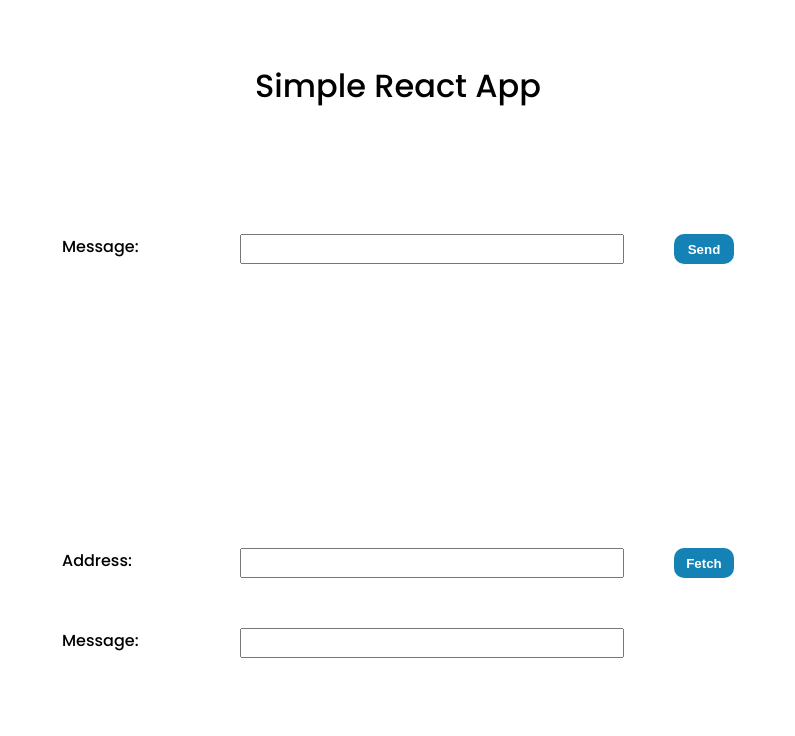
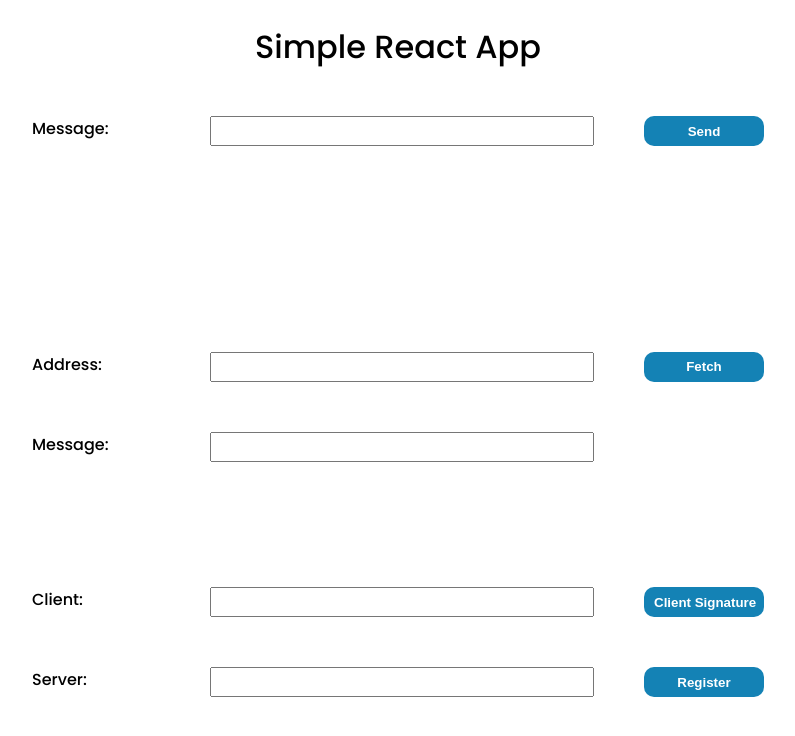
Before and after one commit to verify-xyz/did-profiles, a React (Create React App) app in the folder frontend/: page / in a window 1280 px wide. Shown: the top 736 px of the page, without its empty margins (242-1037 px from the left). Built offline with nearby package versions, Linux system fonts and the light colour scheme.

Commit message:
Client side register does not work with React

```diff
--- a/frontend/package.json
+++ b/frontend/package.json
@@ -7,6 +7,8 @@
     "@testing-library/jest-dom": "^5.16.5",
     "@testing-library/react": "^13.4.0",
     "@testing-library/user-event": "^13.5.0",
+    "ethers": "^5.7.2",
+    "ethr-did": "^2.3.6",
     "react": "^18.2.0",
     "react-dom": "^18.2.0",
     "react-scripts": "5.0.1",
--- a/frontend/src/App.js
+++ b/frontend/src/App.js
@@ -1,6 +1,8 @@
 import React, { useState, useEffect } from 'react';
 import './styles/styleApp.css';
 import ServerAPI from './api/serverAPI.js';
+import { RegisterServiceDto, ClientSignatureBody } from './dto/register.dto';
+import { ClientSign } from './network/client-sign';
 
 function App() {
     const [message, setMessage] = useState('');
@@ -53,6 +55,36 @@ function App() {
         setAddress(inputAddress);
     };
 
+    /**
+     * Client register button click - handler function
+     */
+    function clientRegisterButtonClickedHandler() {
+        // const inputAddress = window.document.getElementById('addressID').value;
+        // getMessageFromIPFS(inputAddress);
+        // setAddress(inputAddress);
+        const clientSigBody = createHardCodedClientSignatureBody();
+        console.log('clientSigBody--------------------');
+        console.log(clientSigBody);
+        const clientSign = new ClientSign();
+        clientSign.createSignatureAddService(clientSigBody.network, clientSigBody.service);
+    };
+
+    /**
+     * Server register button click - handler function
+     */
+    function serverRegisterButtonClickedHandler() {
+        // const inputAddress = window.document.getElementById('addressID').value;
+        // getMessageFromIPFS(inputAddress);
+        // setAddress(inputAddress);
+    };
+
+    function createHardCodedClientSignatureBody() {
+        const regService = new RegisterServiceDto('test', 'https://ipfs.io/ipfs/ID');
+        const clientSigBody = new ClientSignatureBody('goerli', regService);
+        console.log(clientSigBody);
+        return clientSigBody;
+    }
+
     return (
         <div className="appMainContainer">
             <h1 className="appHeader">Simple React App</h1>
@@ -71,6 +103,16 @@ function App() {
                 <label className="appLabel">Message:</label>
                 <input className="appInput" id="receivedMessageID" readOnly></input>
             </div>
+
+            <div className="appGridContainer03">
+                <label className="appLabelAddress">Client:</label>
+                <input className="appInputAddress" id="clientSignature" readOnly></input>
+                <button className="appButtonFetch" onClick={clientRegisterButtonClickedHandler}>Client Signature</button>
+
+                <label className="appLabel">Server:</label>
+                <input className="appInput" id="serverSignature" readOnly></input>
+                <button className="appButtonFetch" onClick={serverRegisterButtonClickedHandler}>Register</button>
+            </div>
         </div>
     );
 }
--- /dev/null
+++ b/frontend/src/dto/register.dto.js
@@ -0,0 +1,13 @@
+export class RegisterServiceDto {
+    constructor(type, serviceEndpoint) {
+        this.type = type;
+        this.serviceEndpoint = serviceEndpoint;
+    }
+}
+
+export class ClientSignatureBody {
+    constructor(network, service) {
+        this.network = network;
+        this.service = service;
+    }
+}
--- /dev/null
+++ b/frontend/src/network/client-sign.js
@@ -0,0 +1,59 @@
+import { EthrDID } from 'ethr-did';
+import { Wallet } from 'ethers';
+
+import { SigningKey } from '@ethersproject/signing-key';
+import { NetworkUtils } from './network-utils';
+
+export class ClientSign {
+    networkUtils = new NetworkUtils();
+
+    constructor() {
+        this.networkUtils = new NetworkUtils();
+
+        if (!process.env.REACT_APP_TEST_DID_KEY) {
+            throw new Error('Missing env - TEST_DID_KEY');
+        }
+    }
+
+    // This generates the signature needed for server-side /register
+    // privateKey is the user's DID key. This signature will be used to write a service attribute to the EthrDID contract.
+    async createSignatureAddService(network, service) {
+        const provider = this.networkUtils.getNetworkProviderFor(network);
+
+        const wallet = new Wallet(process.env.REACT_APP_TEST_DID_KEY, provider);
+
+        const did = `did:ethr:${network}:${wallet.address}`;
+
+        const ethrDid = new EthrDID({
+            identifier: did,
+            provider,
+            txSigner: wallet
+        });
+
+        const attrName = 'did/svc/' + service.type;
+        const attrValue = service.serviceEndpoint;
+        const ttl = 31536000;
+
+        console.log('ethrDid.setAttribute %o', { attrName, attrValue, ttl });
+        console.log('HERE IS THE PROBLEM');
+
+        const metaHash = await ethrDid.createSetAttributeHash(
+            attrName,
+            attrValue,
+            ttl
+        );
+
+        return this.eth_rawSign(
+            process.env.REACT_APP_TEST_DID_KEY,
+            Buffer.from(strip0x(metaHash), 'hex')
+        );
+    }
+
+    eth_rawSign(managedKey, data) {
+        return new SigningKey('0x' + strip0x(managedKey)).signDigest(data).compact;
+    }
+}
+
+function strip0x(input) {
+    return input.startsWith('0x') ? input.slice(2) : input;
+}
--- /dev/null
+++ b/frontend/src/network/network-utils.js
@@ -0,0 +1,51 @@
+import { BigNumber } from '@ethersproject/bignumber';
+// import {Provider} from "@ethersproject/abstract-provider";
+import { JsonRpcProvider } from '@ethersproject/providers';
+
+export class EthrNetworkConfiguration {
+    constructor(chainId, name, provider, rpcUrl) {
+        this.chainId = chainId;
+        this.name = name;
+        this.provider = provider;
+        this.rpcurl = rpcUrl;
+    }
+}
+
+export class NetworkUtils {
+    network1 = new EthrNetworkConfiguration(null, 'mainnet', null, 'https://mainnet.infura.io/v3/' + process.env.INFURA_NETWORK_ID);
+    network2 = new EthrNetworkConfiguration(null, 'goerli', null, 'https://goerli.infura.io/v3/' + process.env.INFURA_NETWORK_ID);
+    networks = [this.network1, this.network2];
+
+    constructor() {
+        if (!process.env.REACT_APP_INFURA_NETWORK_ID) {
+            throw new Error('Missing env - INFURA_NETWORK_ID');
+        }
+    }
+
+    getNetworkFor(networkSpecifier) {
+        let networkNameOrId = networkSpecifier || 'mainnet';
+        if (
+            typeof networkNameOrId === 'string' &&
+            (networkNameOrId.startsWith('0x') || parseInt(networkNameOrId) > 0)
+        ) {
+            networkNameOrId = BigNumber.from(networkNameOrId).toNumber();
+        }
+        let network = this.networks.find(n => n.chainId === networkNameOrId || n.name === networkNameOrId);
+        if (!network && !networkSpecifier && this.networks.length === 1) {
+            network = this.networks[0];
+        }
+        return network;
+    }
+
+    getNetworkProviderFor(network) {
+        const networkConfig = this.getNetworkFor(network);
+
+        let provider = networkConfig.provider;
+
+        if (!provider) {
+            provider = new JsonRpcProvider(networkConfig.rpcUrl, networkConfig.name);
+        }
+
+        return provider;
+    };
+}
--- a/frontend/src/styles/styleApp.css
+++ b/frontend/src/styles/styleApp.css
@@ -48,7 +48,7 @@ textarea:focus, input:focus {
 
 .appGridContainer01 {
     display: grid;
-    grid-template-columns: [column1] 10vw [column2] 30vw [column3] 60px [end];
+    grid-template-columns: [column1] 10vw [column2] 30vw [column3] 120px [end];
     grid-template-rows: [row1] 30px [row2] 30px [row3] 30px;
     grid-column-gap: 50px;
     grid-row-gap: 50px;
@@ -56,7 +56,15 @@ textarea:focus, input:focus {
 
 .appGridContainer02 {
     display: grid;
-    grid-template-columns: [column1] 10vw [column2] 30vw [column3] 60px [end];
+    grid-template-columns: [column1] 10vw [column2] 30vw [column3] 120px [end];
+    grid-template-rows: [row1] 30px [row2] 30px [row3] 30px;
+    grid-column-gap: 50px;
+    grid-row-gap: 50px;
+}
+
+.appGridContainer03 {
+    display: grid;
+    grid-template-columns: [column1] 10vw [column2] 30vw [column3] 120px [end];
     grid-template-rows: [row1] 30px [row2] 30px [row3] 30px;
     grid-column-gap: 50px;
     grid-row-gap: 50px;
```
Also changed, not shown: 2 other files (tests, documents, lock files or other folders).
